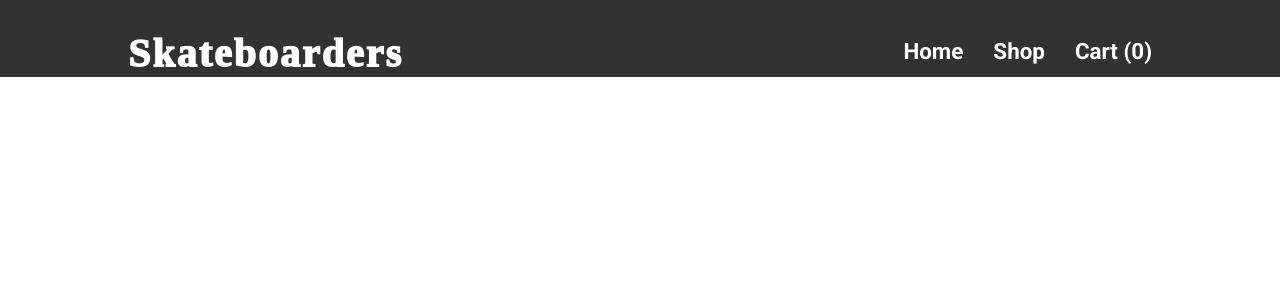
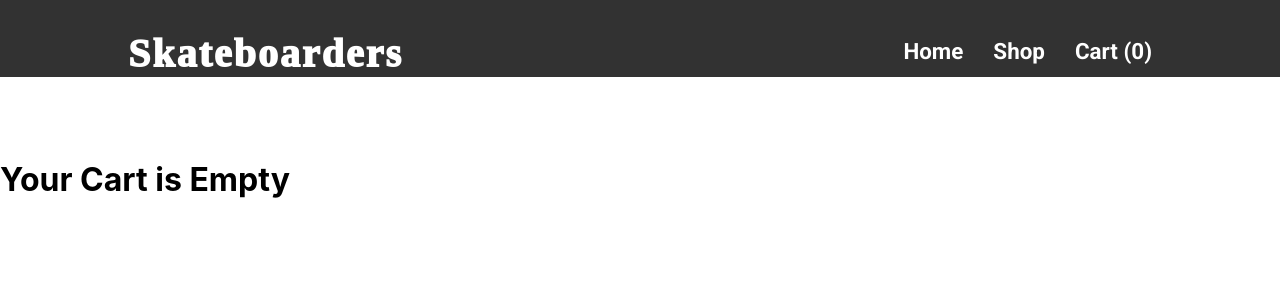
Before and after one commit to ZaidKhan144/shopping-cart, a React (Create React App) app in the folder skateboard/: page /cart in a window 1280 px wide. Shown: the top 300 px of the page. Built offline with nearby package versions, Linux system fonts and the light colour scheme; a web font is replaced by a local one.

Commit message:
Remove Item Func

```diff
--- a/skateboard/package.json
+++ b/skateboard/package.json
@@ -11,6 +11,7 @@
     "react-router-dom": "^5.2.0",
     "react-scripts": "4.0.1",
     "styled-components": "^5.2.1",
+    "styled-icons": "^10.27.0",
     "web-vitals": "^0.2.4"
   },
   "scripts": {
--- a/skateboard/src/App.js
+++ b/skateboard/src/App.js
@@ -29,6 +29,19 @@ const App = () => {
     console.log(shoppingCart)
   }
 
+  const removeItem = (item, removeWhole) => {
+    const itemIndex = shoppingCart.findIndex((i) => i.id === item.id)
+
+    if(itemIndex !== -1){
+      const newCart = [...shoppingCart]
+      // if removeWhole argument found then remove item from cart if not then decrease quantity
+      removeWhole ? newCart.splice(itemIndex, 1) : newCart[itemIndex].quantity--
+      // update cart
+      setShoppingCart([...newCart])
+    }
+
+  }
+
   return (
     <Router>
       <NavBar cartSize={shoppingCart.length} />
@@ -37,7 +50,7 @@ const App = () => {
         <Route exact path="/shop"> <Shop /> </Route>
         {/* In shopItem component, extracting ID and passing it in prop through shopItemId */}
         <Route exact path="/shop/:id" render={(itemProp) => <ShopItem shopItemId={itemProp.match.params.id} addItemInCart={addItemInCart} />} />
-        <Route exact path="/cart"> <Cart addItemInCart={addItemInCart} shoppingCart={shoppingCart} /> </Route>
+        <Route exact path="/cart"> <Cart addItemInCart={addItemInCart} shoppingCart={shoppingCart} removeItem={removeItem} /> </Route>
       </Switch>
     </Router>
 
--- a/skateboard/src/components/Cart/Cart.js
+++ b/skateboard/src/components/Cart/Cart.js
@@ -1,11 +1,15 @@
 import { ParentCartContainer, CartContainer, Product, Price, QTY, Remove } from './CartStyles'
 
 
-const Cart = ({addItemInCart, shoppingCart}) => {
+const Cart = ({addItemInCart, shoppingCart, removeItem}) => {
+
     return (
         <ParentCartContainer>
-
-            { shoppingCart.map((item) => {
+        { shoppingCart.length > 0 ?
+            <div>
+                <h1>Your Cart Items</h1>
+                    {
+                        shoppingCart.map((item) => {
                             return (
                             <CartContainer key={item.id}>
                                 <Product>
@@ -22,11 +26,15 @@ const Cart = ({addItemInCart, shoppingCart}) => {
                                 </Price>
 
                                 <Remove>
-                            <p>Remove</p>
+                                   <button onClick={() => removeItem(item, "Whole")}>Remove</button>
                                 </Remove>
                             </CartContainer>
                             )
-            })}
+                         })
+                    }
+            </div>
+            :  <h1>Your Cart is Empty</h1>
+        }
         </ParentCartContainer>
     )
 }
--- a/skateboard/src/components/Cart/CartStyles.jsx
+++ b/skateboard/src/components/Cart/CartStyles.jsx
@@ -1,4 +1,5 @@
 import styled from 'styled-components'
+// import { PlusCircle }  from 'styled-icons/boxicons-regular'
 
 export const ParentCartContainer = styled.div`
     position: absolute;
@@ -6,6 +7,12 @@ export const ParentCartContainer = styled.div`
     left: 0;
     bottom: 0;
     right: 0;
+
+    & div {
+        & h1{
+            text-align: center;
+        }
+    }
 `
 
 export const CartContainer = styled.div`
@@ -48,7 +55,7 @@ export const QTY = styled.div`
 export const Remove = styled.div`
         display: flex;
 
-     & p {
+     & button {
          margin: auto 0;
      }
 `
```
Also changed, not shown: 2 other files (tests, documents, lock files or other folders). Lines whose indentation alone changed are shown as unchanged.
